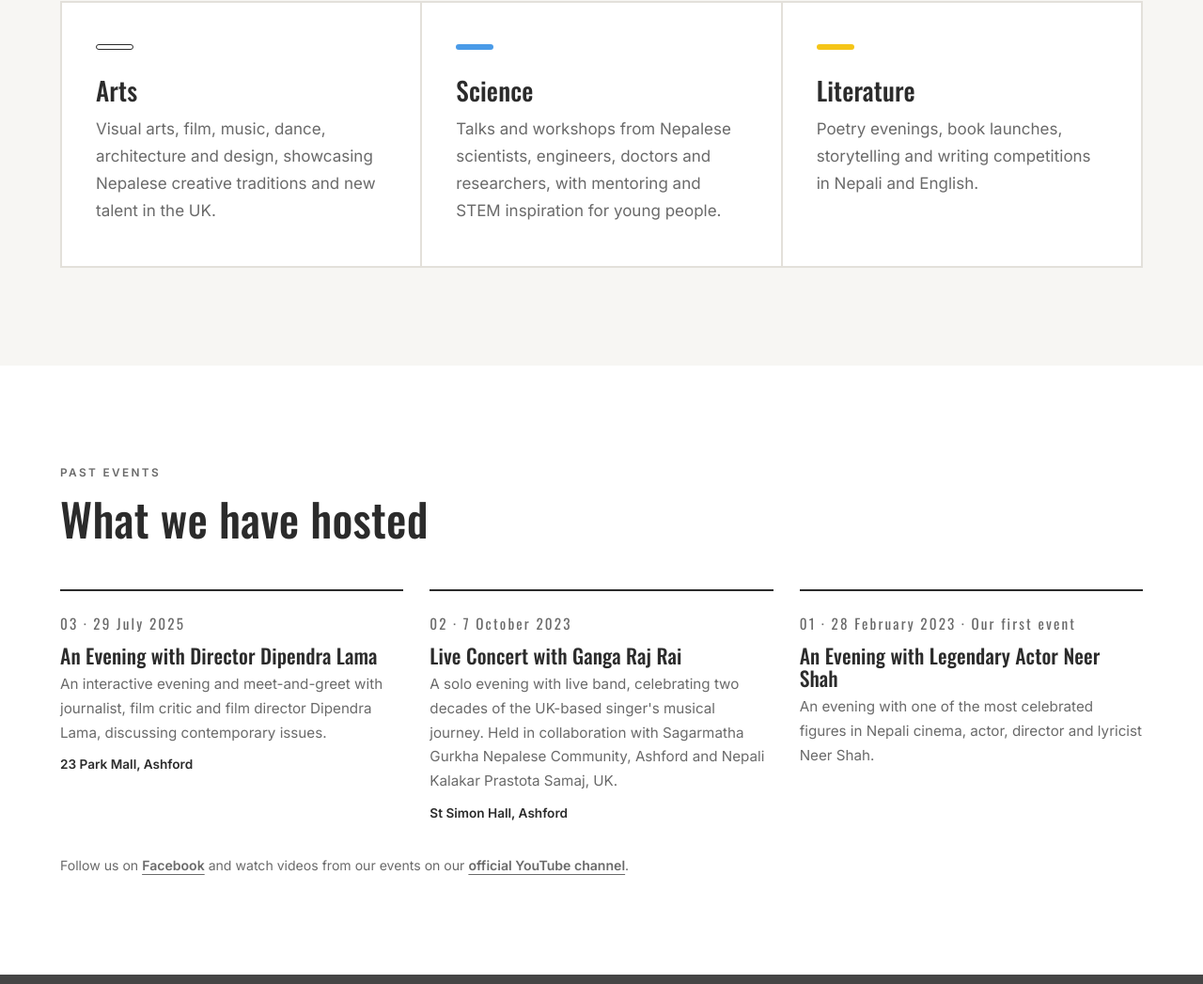
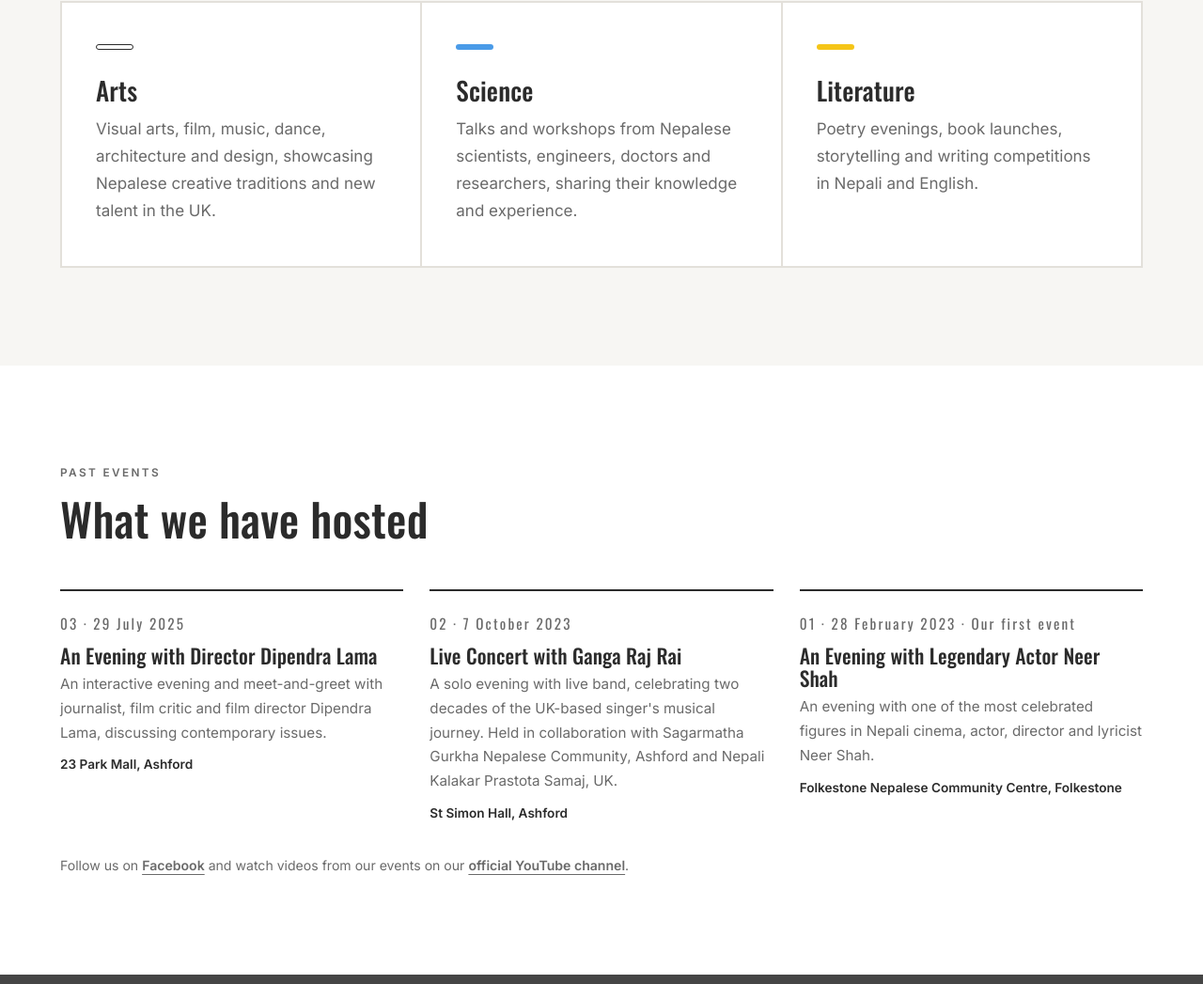
Before and after one commit to raimaha/naslf-website, a plain HTML site: page index.html in a window 1280 px wide. Shown: the part 2158-3205 px from the top of the page at 94% size. Drawn offline with nearby package versions, Linux system fonts and the light colour scheme.

Commit message:
Add files via upload

```diff
--- a/index.html
+++ b/index.html
@@ -142,7 +142,7 @@
           <article class="pillar">
             <div class="pillar-bar bar-science"></div>
             <h3>Science</h3>
-            <p>Talks and workshops from Nepalese scientists, engineers, doctors and researchers, with mentoring and STEM inspiration for young people.</p>
+            <p>Talks and workshops from Nepalese scientists, engineers, doctors and researchers, sharing their knowledge and experience.</p>
           </article>
           <article class="pillar">
             <div class="pillar-bar bar-literature"></div>
@@ -175,6 +175,7 @@
             <p class="past-num">01 · 28 February 2023 · Our first event</p>
             <h3>An Evening with Legendary Actor Neer Shah</h3>
             <p>An evening with one of the most celebrated figures in Nepali cinema, actor, director and lyricist Neer Shah.</p>
+            <p class="past-place">Folkestone Nepalese Community Centre, Folkestone</p>
           </article>
         </div>
         <p class="small-note" style="margin-top:32px">Follow us on <a href="https://www.facebook.com/profile.php?id=61596669211249" target="_blank" rel="noopener" class="text-link">Facebook</a> and watch videos from our events on our <a href="https://www.youtube.com/@gangamusictv/videos" target="_blank" rel="noopener" class="text-link">official YouTube channel</a>.</p>
```
Also changed, not shown: about.html (+2 -1 lines), events.html (+1 -0 lines).
